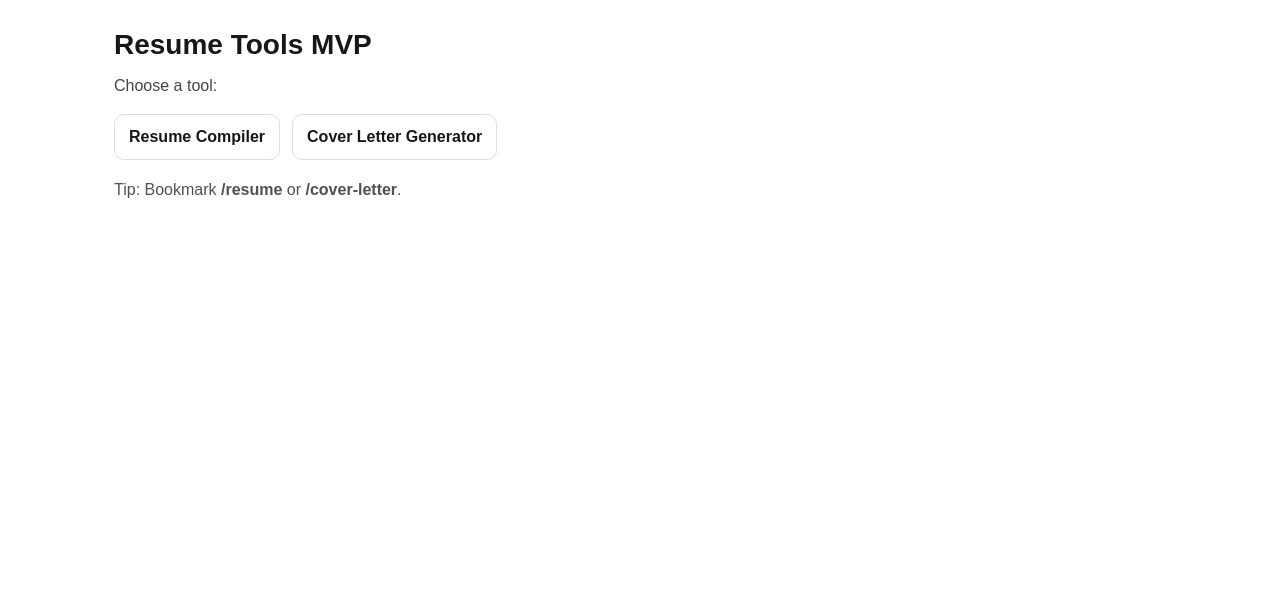
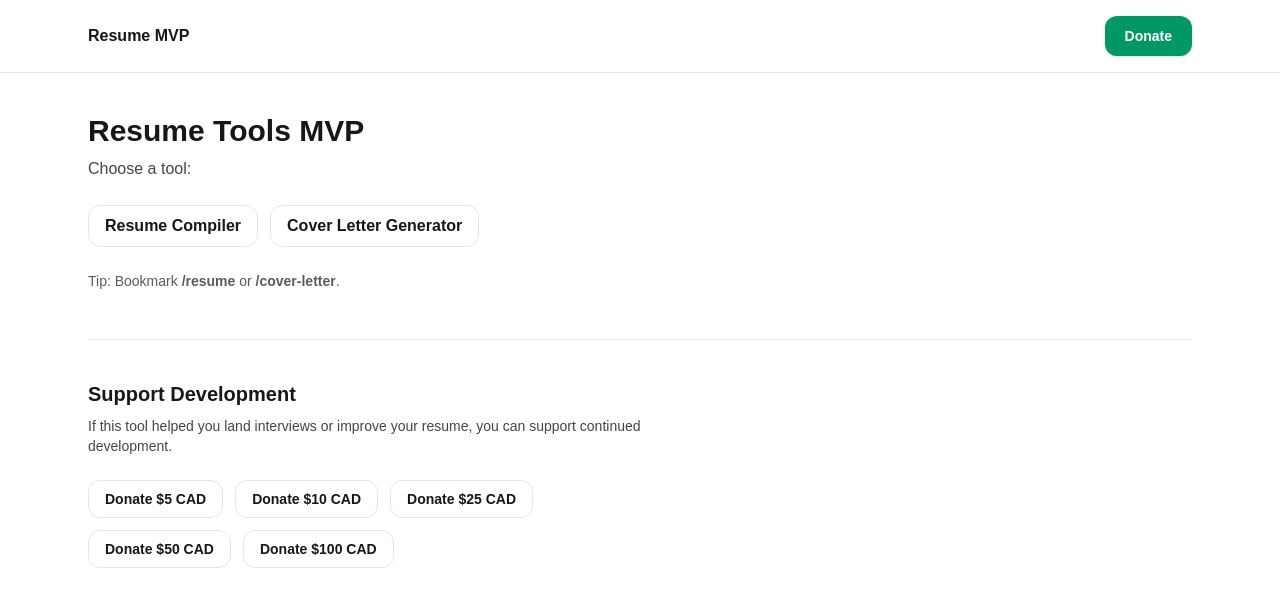
Before and after one commit to KingCarni/Resume-MVP, a Next.js app: page / in a window 1280 px wide. Shown: the top 606 px of the page. Built offline with nearby package versions, Linux system fonts and the light colour scheme.

Commit message:
feat: Stripe donation flow + Git-A-Job branding prep

```diff
--- a/package.json
+++ b/package.json
@@ -18,7 +18,8 @@
     "pdfjs-dist": "^5.4.624",
     "puppeteer": "^24.37.2",
     "react": "19.2.3",
-    "react-dom": "19.2.3"
+    "react-dom": "19.2.3",
+    "stripe": "^20.3.1"
   },
   "devDependencies": {
     "@tailwindcss/postcss": "^4",
--- /dev/null
+++ b/src/app/api/donate/route.ts
@@ -0,0 +1,73 @@
+// src/app/api/donate/route.ts
+import { NextResponse } from "next/server";
+import Stripe from "stripe";
+
+export const runtime = "nodejs";
+export const dynamic = "force-dynamic";
+
+type ReqBody = {
+  amountCad: number;
+};
+
+function toCents(amountCad: number) {
+  return Math.round(amountCad * 100);
+}
+
+export async function POST(req: Request) {
+  try {
+    const secretKey = process.env.STRIPE_SECRET_KEY;
+    if (!secretKey) {
+      return NextResponse.json(
+        { ok: false, error: "Missing STRIPE_SECRET_KEY in .env.local" },
+        { status: 500 }
+      );
+    }
+
+    const stripe = new Stripe(secretKey);
+
+    const body = (await req.json()) as Partial<ReqBody>;
+    const amountCad = Number(body.amountCad);
+
+    if (!Number.isFinite(amountCad) || amountCad < 1 || amountCad > 250) {
+      return NextResponse.json(
+        { ok: false, error: "Invalid amountCad. Use a value between 1 and 250." },
+        { status: 400 }
+      );
+    }
+
+    const origin =
+      req.headers.get("origin") ||
+      process.env.NEXT_PUBLIC_APP_URL ||
+      "http://localhost:3000";
+
+    const session = await stripe.checkout.sessions.create({
+      mode: "payment",
+      submit_type: "donate",
+      success_url: `${origin}/donate/success?session_id={CHECKOUT_SESSION_ID}`,
+      cancel_url: `${origin}/donate/cancel`,
+      line_items: [
+        {
+          price_data: {
+            currency: "cad",
+            product_data: { name: "Support Resume MVP" },
+            unit_amount: toCents(amountCad),
+          },
+          quantity: 1,
+        },
+      ],
+      metadata: {
+        app: "Resume-MVP",
+        type: "donation",
+        amountCad: String(amountCad),
+      },
+    });
+
+    return NextResponse.json({ ok: true, url: session.url });
+  } catch (e: any) {
+    console.error("donate POST error:", e);
+    return NextResponse.json(
+      { ok: false, error: e?.message || "Failed to create checkout session" },
+      { status: 500 }
+    );
+  }
+}
--- /dev/null
+++ b/src/app/donate/cancel/page.tsx
@@ -0,0 +1,30 @@
+// src/app/donate/cancel/page.tsx
+import Link from "next/link";
+
+export default function DonateCancelPage() {
+  return (
+    <main className="mx-auto max-w-3xl px-6 py-12">
+      <h1 className="text-3xl font-black">Donation canceled</h1>
+
+      <p className="mt-3 opacity-80">No worries — you can donate anytime.</p>
+
+      <div className="mt-8 flex flex-wrap gap-3">
+        <Link
+          href="/donate"
+          className="rounded-xl border px-4 py-2 text-sm font-semibold transition hover:opacity-90
+                     border-black/10 dark:border-white/10"
+        >
+          Try again
+        </Link>
+
+        <Link
+          href="/"
+          className="rounded-xl border px-4 py-2 text-sm font-semibold transition hover:opacity-90
+                     border-black/10 dark:border-white/10"
+        >
+          Back to Home
+        </Link>
+      </div>
+    </main>
+  );
+}
--- /dev/null
+++ b/src/app/donate/page.tsx
@@ -0,0 +1,72 @@
+// src/app/donate/page.tsx
+"use client";
+
+import React from "react";
+
+const AMOUNTS = [5, 10, 25, 50, 100] as const;
+
+export default function DonatePage() {
+  const [loadingAmount, setLoadingAmount] = React.useState<number | null>(null);
+  const [error, setError] = React.useState<string>("");
+
+  async function startCheckout(amountCad: number) {
+    setError("");
+    setLoadingAmount(amountCad);
+
+    try {
+      const res = await fetch("/api/donate", {
+        method: "POST",
+        headers: { "content-type": "application/json" },
+        body: JSON.stringify({ amountCad }),
+      });
+
+      let data: any = null;
+      try {
+        data = await res.json();
+      } catch {
+        // ignore JSON parse errors
+      }
+
+      if (!res.ok || !data?.ok || !data?.url) {
+        console.error("Donate API error:", { status: res.status, data });
+        throw new Error(data?.error || `Donate failed (HTTP ${res.status})`);
+      }
+
+      window.location.href = data.url;
+    } catch (e: any) {
+      setError(e?.message || "Something went wrong");
+      setLoadingAmount(null);
+    }
+  }
+
+  return (
+    <main className="mx-auto max-w-3xl px-6 py-12">
+      <h1 className="text-3xl font-black">Donate</h1>
+      <p className="mt-3 opacity-80">
+        If Resume MVP helped you, you can support continued development.
+      </p>
+
+      <div className="mt-8 flex flex-wrap gap-3">
+        {AMOUNTS.map((amt) => (
+          <button
+            key={amt}
+            onClick={() => startCheckout(amt)}
+            disabled={loadingAmount !== null}
+            className="rounded-xl border px-4 py-2 text-sm font-semibold transition hover:opacity-90 disabled:opacity-50
+                       border-black/10 dark:border-white/10"
+          >
+            {loadingAmount === amt ? "Redirecting…" : `Donate $${amt} CAD`}
+          </button>
+        ))}
+      </div>
+
+      {error ? (
+        <p className="mt-6 text-sm text-red-600 dark:text-red-400">{error}</p>
+      ) : null}
+
+      <p className="mt-10 text-xs opacity-70">
+        Payments are processed securely by Stripe.
+      </p>
+    </main>
+  );
+}
--- /dev/null
+++ b/src/app/donate/success/page.tsx
@@ -0,0 +1,32 @@
+// src/app/donate/success/page.tsx
+import Link from "next/link";
+
+export default function DonateSuccessPage() {
+  return (
+    <main className="mx-auto max-w-3xl px-6 py-12">
+      <h1 className="text-3xl font-black">Thank you! ❤️</h1>
+
+      <p className="mt-3 opacity-80">
+        Your donation helps keep Resume MVP moving forward.
+      </p>
+
+      <div className="mt-8 flex flex-wrap gap-3">
+        <Link
+          href="/"
+          className="rounded-xl border px-4 py-2 text-sm font-semibold transition hover:opacity-90
+                     border-black/10 dark:border-white/10"
+        >
+          Back to Home
+        </Link>
+
+        <Link
+          href="/resume"
+          className="rounded-xl border px-4 py-2 text-sm font-semibold transition hover:opacity-90
+                     border-black/10 dark:border-white/10"
+        >
+          Go to Resume Compiler
+        </Link>
+      </div>
+    </main>
+  );
+}
--- a/src/app/layout.tsx
+++ b/src/app/layout.tsx
@@ -1,21 +1,43 @@
+// src/app/layout.tsx
 import "./globals.css";
 import type { Metadata } from "next";
+import Link from "next/link";
 import Providers from "./providers";
+import ThemeToggle from "@/components/ThemeToggle";
 
 export const metadata: Metadata = {
   title: "Resume MVP",
-  description: "Resume builder MVP",
+  description: "AI-Powered resume analysis MVP",
 };
 
 export default function RootLayout({
   children,
-}: Readonly<{
-  children: React.ReactNode;
-}>) {
+}: Readonly<{ children: React.ReactNode }>) {
   return (
     <html lang="en" suppressHydrationWarning>
       <body>
-        <Providers>{children}</Providers>
+        <Providers>
+          <header className="border-b border-black/10 dark:border-white/10">
+            <div className="mx-auto flex max-w-6xl items-center justify-between px-6 py-4">
+              <Link href="/" className="font-semibold">
+                Resume MVP
+              </Link>
+
+              <div className="flex items-center gap-3">
+                <Link
+                  href="/donate"
+                  className="rounded-xl bg-emerald-600 px-5 py-2.5 text-sm font-bold text-white
+                             shadow-sm transition hover:bg-emerald-500 active:scale-[0.98]"
+                >
+                  Donate
+                </Link>
+
+                              </div>
+            </div>
+          </header>
+
+          {children}
+        </Providers>
       </body>
     </html>
   );
--- a/src/app/page.tsx
+++ b/src/app/page.tsx
@@ -3,54 +3,60 @@ import Link from "next/link";
 
 export default function HomePage() {
   return (
-    <main style={{ maxWidth: 1100, margin: "0 auto", padding: 24 }}>
-      <h1 style={{ margin: 0, fontSize: 28, fontWeight: 900 }}>
-        Resume Tools MVP
-      </h1>
-      <p style={{ marginTop: 8, opacity: 0.8 }}>
+    <main className="mx-auto max-w-6xl px-6 py-10">
+      <h1 className="text-3xl font-black">Resume Tools MVP</h1>
+
+      <p className="mt-2 opacity-80">
         Choose a tool:
       </p>
 
-      <div
-        style={{
-          marginTop: 16,
-          display: "flex",
-          gap: 12,
-          flexWrap: "wrap",
-        }}
-      >
+      {/* Primary Tools */}
+      <div className="mt-6 flex flex-wrap gap-3">
         <Link
           href="/resume"
-          style={{
-            padding: "10px 14px",
-            border: "1px solid #ddd",
-            borderRadius: 10,
-            textDecoration: "none",
-            fontWeight: 900,
-            color: "inherit",
-          }}
+          className="rounded-xl border px-4 py-2 font-black transition hover:opacity-90
+                     border-black/10 dark:border-white/10"
         >
           Resume Compiler
         </Link>
 
         <Link
           href="/cover-letter"
-          style={{
-            padding: "10px 14px",
-            border: "1px solid #ddd",
-            borderRadius: 10,
-            textDecoration: "none",
-            fontWeight: 900,
-            color: "inherit",
-          }}
+          className="rounded-xl border px-4 py-2 font-black transition hover:opacity-90
+                     border-black/10 dark:border-white/10"
         >
           Cover Letter Generator
         </Link>
       </div>
 
-      <div style={{ marginTop: 18, opacity: 0.75 }}>
+      <div className="mt-6 text-sm opacity-70">
         Tip: Bookmark <strong>/resume</strong> or <strong>/cover-letter</strong>.
       </div>
+
+      {/* Divider */}
+      <div className="mt-12 border-t border-black/10 pt-10 dark:border-white/10" />
+
+      {/* Support Section */}
+      <section className="max-w-xl">
+        <h2 className="text-xl font-bold">Support Development</h2>
+        <p className="mt-2 text-sm opacity-80">
+          If this tool helped you land interviews or improve your resume,
+          you can support continued development.
+        </p>
+
+        <div className="mt-6 flex flex-wrap gap-3">
+          {[5, 10, 25, 50, 100].map((amt) => (
+            <Link
+              key={amt}
+              href={`/donate?amount=${amt}`}
+              className="rounded-xl border px-4 py-2 text-sm font-semibold transition hover:opacity-90
+                         border-black/10 dark:border-white/10"
+            >
+              Donate ${amt} CAD
+            </Link>
+          ))}
+        </div>
+      </section>
     </main>
   );
 }
--- a/src/components/ResumeMvp/index.tsx
+++ b/src/components/ResumeMvp/index.tsx
@@ -2849,6 +2849,15 @@ export default function ResumeMvp() {
                   {loadingAnalyze ? "Analyzing…" : "Analyze"}
                 </button>
 
+                <button
+                  type="button"
+                  onClick={handleRewriteSelected}
+                  disabled={!analysis || loadingBatchRewrite || selectedCount === 0}
+                  className="rounded-xl border border-black/10 bg-white px-4 py-2 text-sm font-extrabold text-black hover:bg-black/5 disabled:opacity-50 dark:border-white/10 dark:bg-white/10 dark:text-white dark:hover:bg-white/15"
+                >
+                  {loadingBatchRewrite ? "Rewriting…" : `Rewrite Selected (${selectedCount})`}
+                </button>
+
                 <label className="ml-1 flex items-center gap-2 text-xs font-extrabold text-black/70 dark:text-white/70">
                   <input
                     type="checkbox"
```
Also changed, not shown: src/app/api/donate/cancel/page.tsx (added, +30 -0 lines), src/app/api/donate/success/page.tsx (added), 1 other file (tests, documents, lock files or other folders). Lines whose indentation alone changed are shown as unchanged.
